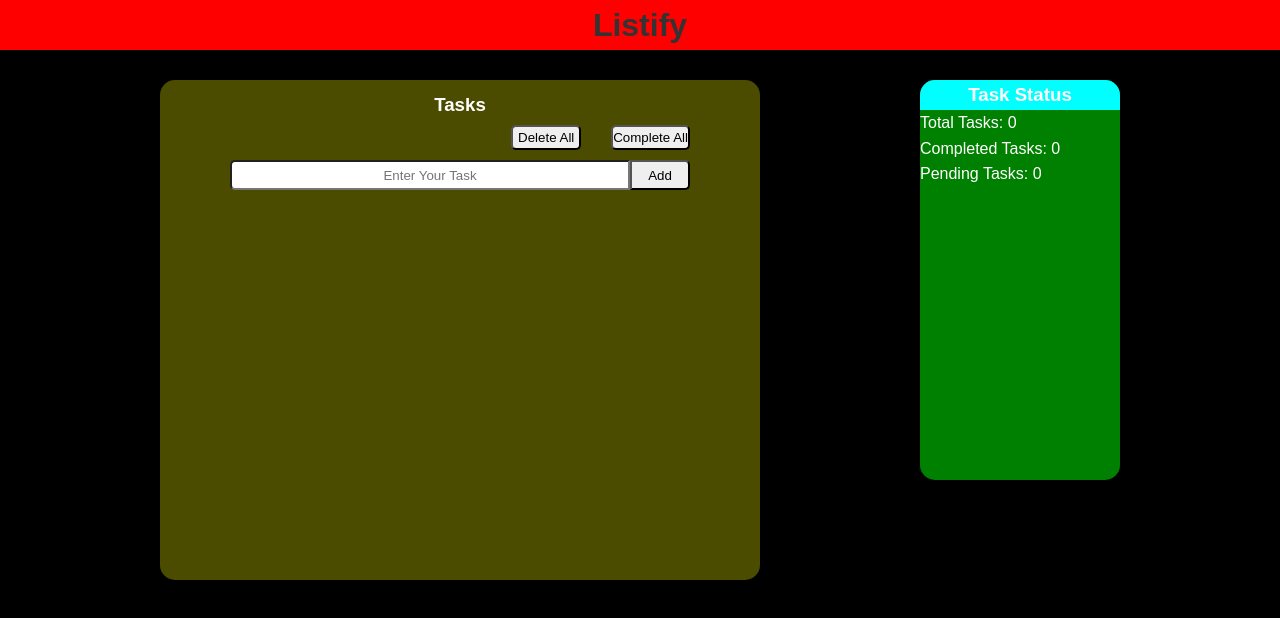
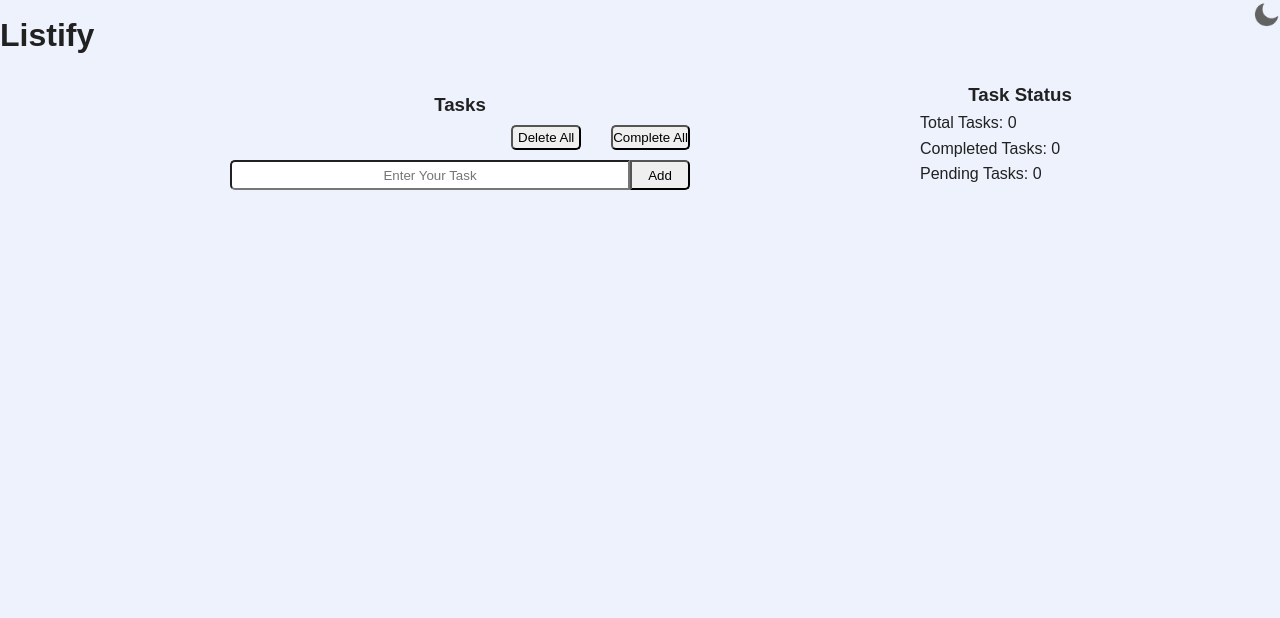
Before and after one commit to Abhishek-9011/Listify, a plain HTML site: page index.html in a window 1280 px wide. Drawn offline with Linux system fonts and the light colour scheme.

Commit message:
add new functionality darktheme

```diff
--- a/index.html
+++ b/index.html
@@ -8,7 +8,12 @@
   </head>
   <body>
     <div class="nav">
+      <div class="title">
       <h1><b>Listify</b></h1>
+    </div>
+      <div class="theme">
+          <img id="moon" style="height: 30px; " src="moon.png" alt="">
+      </div>
     </div>
     <div class="hero">
       <div class="main">
--- a/index.js
+++ b/index.js
@@ -2,12 +2,18 @@ const tasks = [];
 
 function updateTaskCounts() {
   const totalTasks = tasks.length;
-    const completedTasks = tasks.filter(task => task.completed).length;
+  const completedTasks = tasks.filter((task) => task.completed).length;
   const pendingTasks = totalTasks - completedTasks;
 
-    document.getElementById("total-tasks").textContent = `Total Tasks: ${totalTasks}`;
-    document.getElementById("completed-tasks").textContent = `Completed Tasks: ${completedTasks}`;
-    document.getElementById("pending-tasks").textContent = `Pending Tasks: ${pendingTasks}`;
+  document.getElementById(
+    "total-tasks"
+  ).textContent = `Total Tasks: ${totalTasks}`;
+  document.getElementById(
+    "completed-tasks"
+  ).textContent = `Completed Tasks: ${completedTasks}`;
+  document.getElementById(
+    "pending-tasks"
+  ).textContent = `Pending Tasks: ${pendingTasks}`;
 }
 
 (function addElement() {
@@ -57,16 +63,29 @@ function updateTaskCounts() {
 })();
 
 (function completeAll() {
-    document.getElementById('completeAll').addEventListener('click', function () {
+  document.getElementById("completeAll").addEventListener("click", function () {
     for (let i = 0; i < tasks.length; i++) {
       tasks[i].completed = true;
     }
     updateTaskCounts();
     const listItems = document.getElementById("list").childNodes;
-        listItems.forEach(item => {
+    listItems.forEach((item) => {
       if (item.nodeName === "LI") {
         item.classList.add("completed");
       }
     });
-    })
-})()
+  });
+})();
+
+function darkTheme() {
+  document.getElementById("moon").addEventListener("click", function () {
+    document.body.classList.toggle("dark-theme");
+  });
+  if (document.body.classList.contains("dark-theme")) {
+    document.getElementById("moon").src = "sun.png";
+  } else {
+    document.getElementById("moon").src = "moon.png";
+  }
+}
+
+darkTheme();
--- a/styles.css
+++ b/styles.css
@@ -4,28 +4,45 @@
     box-sizing: border-box;
 }
 
+:root{
+    --primary-color: #edf2fc;
+    --secondary-color: #212121;
+}
+
+.dark-theme{
+    --primary-color: #000106;
+    --secondary-color: #fff;
+}
+
 body {
     font-family: Arial, sans-serif;
     line-height: 1.6;
-    background-color: black;
-    color: #333;
+    background-color: var(--primary-color);
+    color: var(--secondary-color);
 }
 
 .nav{
-    background-color: red;
+    display: flex;
+    background-color: var(--primary-color);
+    color: var(--secondary-color);
     height: 50px;
-    text-align: center;
+    justify-content: space-between;
 }
+/* toggle button */
+
+
+
 .hero{
-    color: white;
+    color: var(--secondary-color);
     display: flex;
     justify-content: space-evenly;
     margin-top: 30px;
 }
+
 .main{
     height: 500px;
     width: 600px;
-    background-color: rgb(76, 76, 0);
+    background-color:var(--primary-color);
     border-radius: 15px;
 }
 .title{
@@ -36,13 +53,15 @@ body {
 .tasks{
     height: 400px;
     width: 200px;
-    background-color: green;
+    background-color: var(--primary-color);
+    color: var(--secondary-color);
     border-radius: 15px;
 }
 .taskTitle{
     height: 30px;
     text-align: center;
-    background-color: aqua;
+    background-color: var(--primary-color);
+    color: var(--secondary-color);
     border-top-right-radius: 15px;
     border-top-left-radius: 15px;
 }
```
Also changed, not shown: moon.png (added), sun.png (added). Lines whose indentation alone changed are shown as unchanged.
